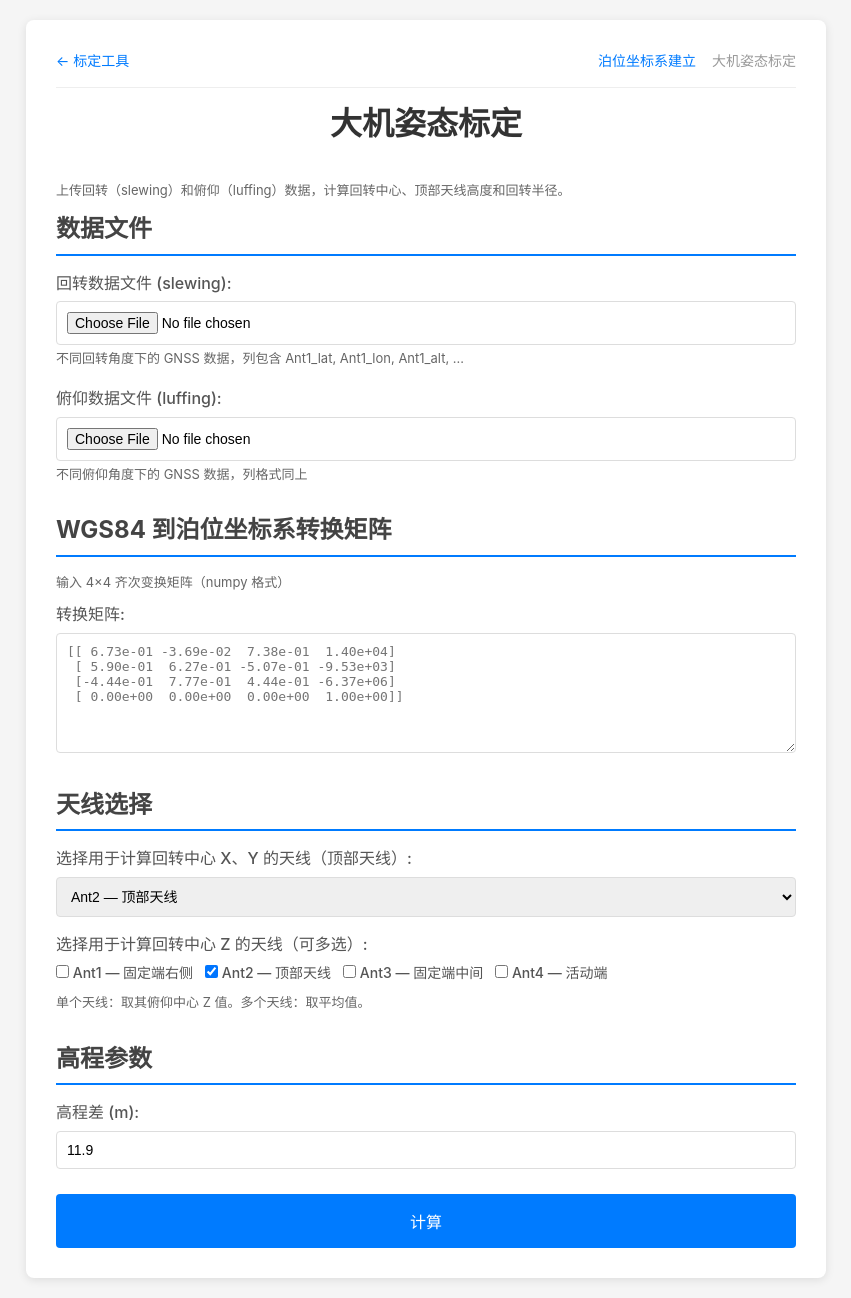
After one commit to yuehan1228/calibration_tool, a Flask app: page /posture_calib in a window 1280 px wide. The commit adds this page. Shown: the whole page, without its empty margins (214-1065 px from the left). Run offline with Flask 2, Linux system fonts and the light colour scheme.

Commit message:
add: 新增大机姿态标定

```diff
--- a/app.py
+++ b/app.py
@@ -6,6 +6,7 @@ from werkzeug.utils import secure_filename
 from core.parser import parse_coordinate_file, parse_wgs84_file
 from core.transform import transform_to_rot_center, transform_to_arm, transform_to_chute, parse_transform_matrix, transform_blh_array_to_ecef, transform_ecef_to_local, compute_local_axis_matrix
 from core.solver import estimate_rigid_transform, compute_error
+from core.calibrator import compute_posture_params
 
 
 app = Flask(__name__)
@@ -73,6 +74,72 @@ def local_axis_setup_calculate():
         return jsonify({
             'success': True,
             'matrix': matrix.tolist()
+        })
+
+    except Exception as e:
+        return jsonify({'error': str(e)})
+
+
+@app.route('/posture_calib')
+def posture_calib_page():
+    return render_template('posture_calib.html')
+
+
+@app.route('/posture_calib/calculate', methods=['POST'])
+def posture_calib_calculate():
+    try:
+        # 检查文件
+        if 'slewing_file' not in request.files or 'luffing_file' not in request.files:
+            return jsonify({'error': '请上传回转和俯仰数据文件'})
+
+        slewing_file = request.files['slewing_file']
+        luffing_file = request.files['luffing_file']
+
+        if slewing_file.filename == '' or luffing_file.filename == '':
+            return jsonify({'error': '请选择文件'})
+
+        if not (allowed_file(slewing_file.filename) and allowed_file(luffing_file.filename)):
+            return jsonify({'error': '只支持 CSV 和 TXT 格式'})
+
+        # 保存文件
+        slewing_path = os.path.join(app.config['UPLOAD_FOLDER'], 'posture_' + secure_filename(slewing_file.filename))
+        luffing_path = os.path.join(app.config['UPLOAD_FOLDER'], 'posture_' + secure_filename(luffing_file.filename))
+        slewing_file.save(slewing_path)
+        luffing_file.save(luffing_path)
+
+        # 获取参数
+        matrix_str = request.form.get('transform_matrix', '')
+        T = parse_transform_matrix(matrix_str)
+
+        xy_ant = request.form.get('xy_ant', 'Ant2')
+        z_ants_str = request.form.get('z_ants', 'Ant2')
+        z_ants = [a.strip() for a in z_ants_str.split(',') if a.strip()]
+
+        if not z_ants:
+            return jsonify({'error': '请至少选择一个用于计算 Z 的天线'})
+
+        undo = get_float(request.form, 'undo', 11.9)
+
+        # 计算
+        result = compute_posture_params(
+            slewing_path=slewing_path,
+            luffing_path=luffing_path,
+            T=T,
+            xy_ant=xy_ant,
+            z_ants=z_ants,
+            undo=undo
+        )
+
+        # 清理临时文件
+        try:
+            os.remove(slewing_path)
+            os.remove(luffing_path)
+        except OSError:
+            pass
+
+        return jsonify({
+            'success': True,
+            **result
         })
 
     except Exception as e:
--- a/core/__init__.py
+++ b/core/__init__.py
@@ -1,6 +1,7 @@
 from .parser import parse_coordinate_file, parse_wgs84_file
 from .transform import transform_to_rot_center, transform_to_arm, transform_to_chute
 from .solver import estimate_rigid_transform, compute_error
+from .calibrator import fit_circle_2d, fit_circle_3d, compute_posture_params
 
 __all__ = [
     'parse_coordinate_file',
@@ -10,4 +11,7 @@ __all__ = [
     'transform_to_chute',
     'estimate_rigid_transform',
     'compute_error',
+    'fit_circle_2d',
+    'fit_circle_3d',
+    'compute_posture_params',
 ]
--- a/static/style.css
+++ b/static/style.css
@@ -182,3 +182,35 @@ h3 {
     color: #555;
     margin-bottom: 8px;
 }
+
+.checkbox-group {
+    display: flex;
+    flex-wrap: wrap;
+    gap: 12px;
+    margin-top: 5px;
+}
+
+.checkbox-label {
+    display: flex;
+    align-items: center;
+    gap: 6px;
+    font-weight: 400;
+    color: #333;
+    font-size: 14px;
+    cursor: pointer;
+}
+
+.checkbox-label input[type="checkbox"] {
+    width: auto;
+    margin: 0;
+}
+
+.result-grid p {
+    margin-bottom: 6px;
+    font-size: 15px;
+}
+
+.result-grid strong {
+    display: inline-block;
+    width: 30px;
+}
--- a/templates/index.html
+++ b/templates/index.html
@@ -10,7 +10,10 @@
     <div class="container">
         <nav class="nav-bar">
             <span class="nav-current">标定工具</span>
-            <a href="/local_axis_setup">泊位坐标系建立 →</a>
+            <span>
+                <a href="/local_axis_setup">泊位坐标系建立</a>
+                <a href="/posture_calib" style="margin-left: 12px;">大机姿态标定 →</a>
+            </span>
         </nav>
 
         <h1>雷达自动标定工具</h1>
--- /dev/null
+++ b/templates/posture_calib.html
@@ -0,0 +1,186 @@
+<!DOCTYPE html>
+<html lang="zh-CN">
+<head>
+    <meta charset="UTF-8">
+    <meta name="viewport" content="width=device-width, initial-scale=1.0">
+    <title>大机姿态标定</title>
+    <link rel="stylesheet" href="{{ url_for('static', filename='style.css') }}">
+</head>
+<body>
+    <div class="container">
+        <nav class="nav-bar">
+            <a href="/">← 标定工具</a>
+            <span>
+                <a href="/local_axis_setup">泊位坐标系建立</a>
+                <span class="nav-current" style="margin-left: 12px;">大机姿态标定</span>
+            </span>
+        </nav>
+
+        <h1>大机姿态标定</h1>
+        <p class="hint">上传回转（slewing）和俯仰（luffing）数据，计算回转中心、顶部天线高度和回转半径。</p>
+
+        <form id="postureForm" enctype="multipart/form-data">
+            <!-- 文件上传 -->
+            <section class="section">
+                <h2>数据文件</h2>
+                <div class="form-row">
+                    <label>回转数据文件 (slewing):</label>
+                    <input type="file" name="slewing_file" accept=".csv,.txt" required>
+                    <span class="hint">不同回转角度下的 GNSS 数据，列包含 Ant1_lat, Ant1_lon, Ant1_alt, ...</span>
+                </div>
+                <div class="form-row">
+                    <label>俯仰数据文件 (luffing):</label>
+                    <input type="file" name="luffing_file" accept=".csv,.txt" required>
+                    <span class="hint">不同俯仰角度下的 GNSS 数据，列格式同上</span>
+                </div>
+            </section>
+
+            <!-- 变换矩阵 -->
+            <section class="section">
+                <h2>WGS84 到泊位坐标系转换矩阵</h2>
+                <p class="hint">输入 4×4 齐次变换矩阵（numpy 格式）</p>
+                <div class="form-row">
+                    <label>转换矩阵:</label>
+                    <textarea name="transform_matrix" id="transform_matrix" rows="5" placeholder="[[ 6.73e-01 -3.69e-02  7.38e-01  1.40e+04]
+ [ 5.90e-01  6.27e-01 -5.07e-01 -9.53e+03]
+ [-4.44e-01  7.77e-01  4.44e-01 -6.37e+06]
+ [ 0.00e+00  0.00e+00  0.00e+00  1.00e+00]]" required></textarea>
+                </div>
+            </section>
+
+            <!-- 天线选择 -->
+            <section class="section">
+                <h2>天线选择</h2>
+
+                <div class="form-row">
+                    <label>选择用于计算回转中心 X、Y 的天线（顶部天线）:</label>
+                    <select name="xy_ant" id="xy_ant">
+                        <option value="Ant1">Ant1 — 固定端右侧</option>
+                        <option value="Ant2" selected>Ant2 — 顶部天线</option>
+                        <option value="Ant3">Ant3 — 固定端中间</option>
+                        <option value="Ant4">Ant4 — 活动端</option>
+                    </select>
+                </div>
+
+                <div class="form-row">
+                    <label>选择用于计算回转中心 Z 的天线（可多选）:</label>
+                    <div class="checkbox-group" id="z_ants_group">
+                        <label class="checkbox-label">
+                            <input type="checkbox" name="z_ant_1" value="Ant1"> Ant1 — 固定端右侧
+                        </label>
+                        <label class="checkbox-label">
+                            <input type="checkbox" name="z_ant_2" value="Ant2" checked> Ant2 — 顶部天线
+                        </label>
+                        <label class="checkbox-label">
+                            <input type="checkbox" name="z_ant_3" value="Ant3"> Ant3 — 固定端中间
+                        </label>
+                        <label class="checkbox-label">
+                            <input type="checkbox" name="z_ant_4" value="Ant4"> Ant4 — 活动端
+                        </label>
+                    </div>
+                    <span class="hint">单个天线：取其俯仰中心 Z 值。多个天线：取平均值。</span>
+                </div>
+            </section>
+
+            <!-- 高程参数 -->
+            <section class="section">
+                <h2>高程参数</h2>
+                <div class="form-row">
+                    <label>高程差 (m):</label>
+                    <input type="number" name="undo" step="0.000001" value="11.9">
+                </div>
+            </section>
+
+            <button type="submit" class="btn-calculate">计算</button>
+        </form>
+
+        <!-- 结果展示 -->
+        <section class="section" id="result_section" style="display: none;">
+            <h2>计算结果</h2>
+
+            <h3>回转中心</h3>
+            <div class="result-grid" id="rot_center_result"></div>
+
+            <h3>顶部天线高度</h3>
+            <div id="top_height_result"></div>
+
+            <h3>回转圆半径</h3>
+            <div id="radius_result"></div>
+
+            <h3>俯仰中心详情</h3>
+            <div id="luffing_centers_result"></div>
+        </section>
+
+        <div id="error_message" class="error-message" style="display: none;"></div>
+    </div>
+
+    <script>
+        document.getElementById('postureForm').addEventListener('submit', async function(e) {
+            e.preventDefault();
+
+            const formData = new FormData(this);
+
+            // 收集选中的 Z 天线
+            const checkedZ = document.querySelectorAll('input[name^="z_ant_"]:checked');
+            const zAnts = Array.from(checkedZ).map(cb => cb.value).join(',');
+            formData.append('z_ants', zAnts);
+
+            try {
+                const response = await fetch('/posture_calib/calculate', {
+                    method: 'POST',
+                    body: formData
+                });
+
+                const data = await response.json();
+
+                if (data.error) {
+                    showError(data.error);
+                } else if (data.success) {
+                    showResult(data);
+                }
+            } catch (err) {
+                showError('请求失败: ' + err.message);
+            }
+        });
+
+        function showError(message) {
+            document.getElementById('error_message').textContent = message;
+            document.getElementById('error_message').style.display = 'block';
+            document.getElementById('result_section').style.display = 'none';
+        }
+
+        function showResult(data) {
+            document.getElementById('error_message').style.display = 'none';
+            document.getElementById('result_section').style.display = 'block';
+
+            // 回转中心
+            const rc = data.rot_center;
+            document.getElementById('rot_center_result').innerHTML =
+                `<p><strong>X:</strong> ${rc.x.toFixed(6)} m</p>` +
+                `<p><strong>Y:</strong> ${rc.y.toFixed(6)} m</p>` +
+                `<p><strong>Z:</strong> ${rc.z.toFixed(6)} m</p>`;
+
+            // 顶部天线高度
+            document.getElementById('top_height_result').innerHTML =
+                `<p>${data.top_height.toFixed(6)} m</p>`;
+
+            // 回转圆半径
+            document.getElementById('radius_result').innerHTML =
+                `<p>${data.radius.toFixed(6)} m</p>`;
+
+            // 俯仰中心详情
+            let luffingHtml = '';
+            const luffing = data.luffing;
+            for (const [ant, info] of Object.entries(luffing.ant_centers)) {
+                const c = info.center;
+                luffingHtml +=
+                    `<h4>${ant}</h4>` +
+                    `<p>俯仰中心: (${c[0].toFixed(6)}, ${c[1].toFixed(6)}, ${c[2].toFixed(6)}) m</p>` +
+                    `<p>拟合圆半径: ${info.radius.toFixed(6)} m</p>`;
+            }
+            luffingHtml += `<p class="hint">回转中心 Z 取以上天线俯仰中心 Z 的均值</p>`;
+            document.getElementById('luffing_centers_result').innerHTML = luffingHtml;
+        }
+    </script>
+</body>
+</html>
```
Also changed, not shown: core/calibrator.py (added, +256 -0 lines), templates/local_axis_setup.html (+7 -20 lines).
